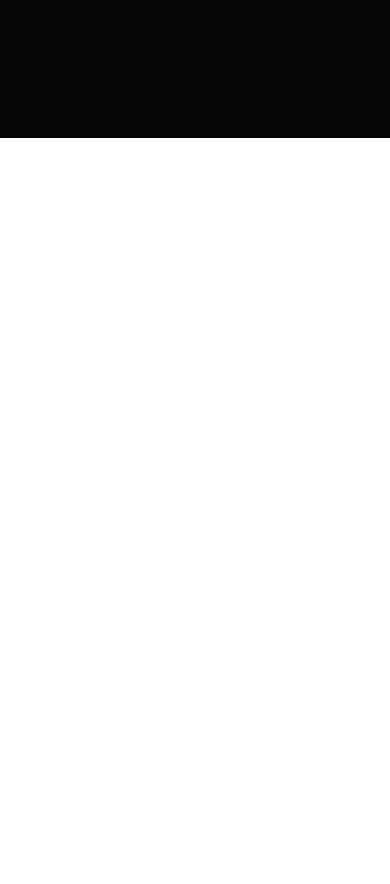
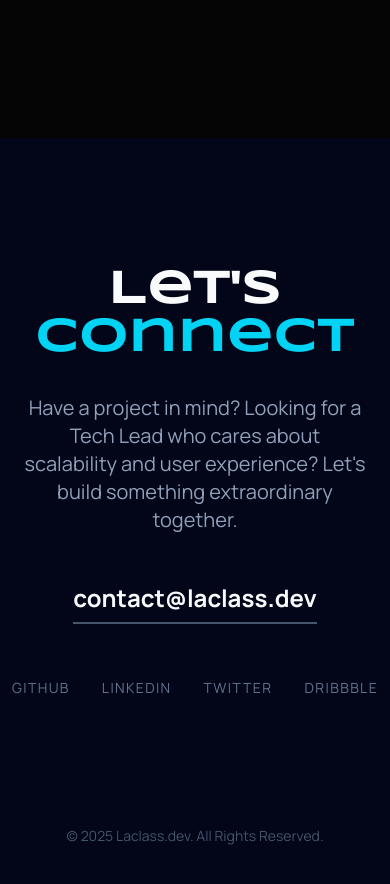
Before and after one commit to bellandry/laclass.dev, a Next.js app: page / in a window 390 px wide. Shown: the part 6060-6944 px from the top of the page. Before the commit the page ends 6198 px from the top, so only its background shows below. Built offline with nearby package versions, Linux system fonts and the light colour scheme.

Commit message:
update: add contact section

```diff
--- a/app/page-client.tsx
+++ b/app/page-client.tsx
@@ -1,6 +1,7 @@
 "use client"
 
 import About from "@/components/about";
+import Contact from "@/components/contact";
 import CustomCursor from "@/components/custom-cursor";
 import Hero from "@/components/hero";
 import Navbar from "@/components/navbar";
@@ -38,6 +39,9 @@ export const PageClient = () => {
 
         {/* Projects Section */}
         <Projects />
+
+        {/* Contact Section */}
+        <Contact />
       </main>
     </div>
   )
--- /dev/null
+++ b/components/contact.tsx
@@ -0,0 +1,32 @@
+"use client"
+
+import React from 'react';
+
+const Contact: React.FC = () => {
+  return (
+    <section id="contact" className="py-32 px-6 md:px-12 max-w-7xl mx-auto text-center">
+      <h2 className="text-5xl md:text-8xl font-display font-bold mb-8">Let's <span className="text-cyan-400">Connect</span></h2>
+      <p className="text-xl text-slate-400 mb-12 max-w-2xl mx-auto">
+        Have a project in mind? Looking for a Tech Lead who cares about scalability and user experience? Let's build something extraordinary together.
+      </p>
+
+      <a href="mailto:contact@laclass.dev" className="inline-block relative group">
+        <span className="text-2xl md:text-4xl font-bold border-b-2 border-slate-600 pb-2 group-hover:text-cyan-400 group-hover:border-cyan-400 transition-all duration-300">contact@laclass.dev</span>
+      </a>
+
+      <div className="flex justify-center gap-8 mt-16">
+        {['GitHub', 'LinkedIn', 'Twitter', 'Dribbble'].map((social) => (
+            <a key={social} href="#" className="text-slate-500 hover:text-white transition-colors uppercase tracking-widest text-sm">
+                {social}
+            </a>
+        ))}
+      </div>
+
+      <footer className="mt-32 text-slate-600 text-sm">
+        &copy; {new Date().getFullYear()} Laclass.dev. All Rights Reserved.
+      </footer>
+    </section>
+  );
+};
+
+export default Contact;
```
Also changed, not shown: public/projects/wiishop.jpg (renamed from public/projects/Macbook-Air-laclass-store.wiishop.jpg).
